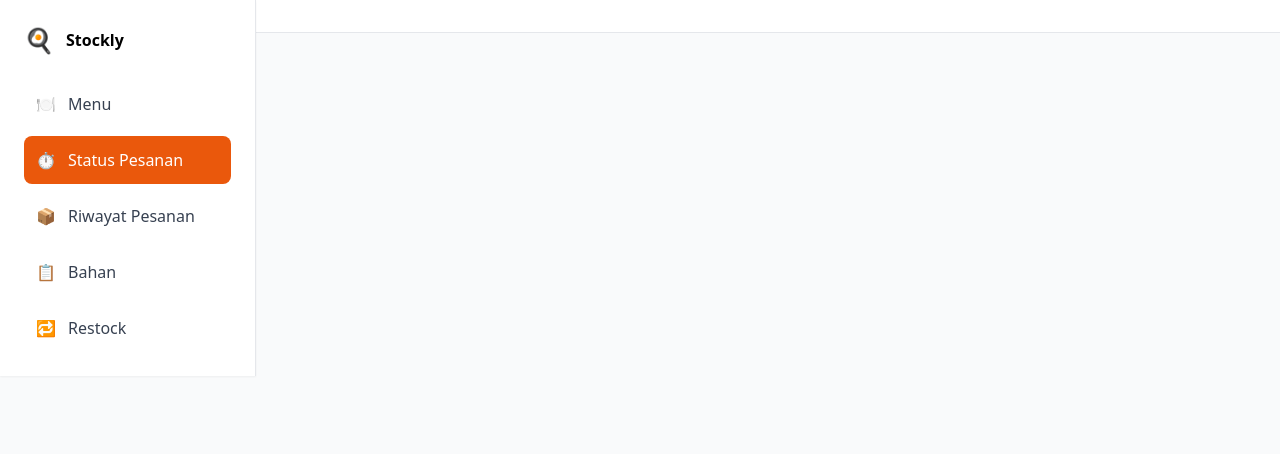
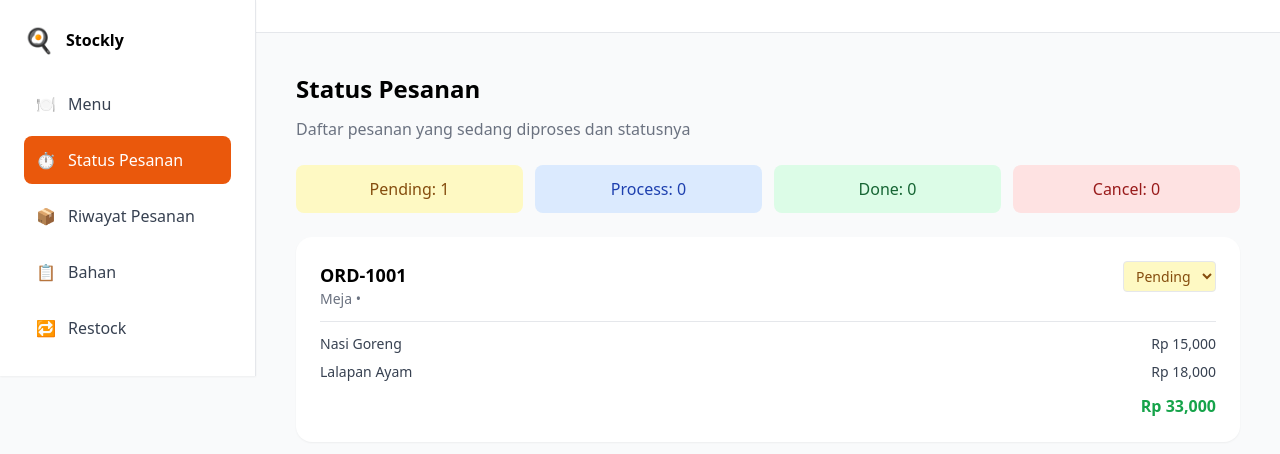
Before and after one commit to Ilanewos/Stockly, a React (Vite) app in the folder frontend/: page /status in a window 1280 px wide. Shown: the top 454 px of the page. Built offline with nearby package versions, Linux system fonts and the light colour scheme.

Commit message:
Menambahkan Halaman Status Pesanan

```diff
--- a/frontend/src/App.jsx
+++ b/frontend/src/App.jsx
@@ -6,7 +6,7 @@ import MenuPage from "./pages/MenuPage";
 import BahanPage from "./pages/BahanPage";
 import RestockPage from "./pages/RestockPage";
 import RiwayatPesananPage from "./pages/RiwayatPesananPage";
-
+import StatusPesananPage from "./pages/StatusPesananPage";
 
 export default function App() {
   const [open, setOpen] = useState(false);
@@ -22,8 +22,7 @@ export default function App() {
             <Route path="/bahan" element={<BahanPage />} />
             <Route path="/restock" element={<RestockPage />} />
             <Route path="/riwayat" element={<RiwayatPesananPage />} />
-
-
+            <Route path="/status" element={<StatusPesananPage />} />
           </Routes>
         </main>
       </div>
--- /dev/null
+++ b/frontend/src/pages/StatusPesananPage.jsx
@@ -0,0 +1,106 @@
+import React, { useState } from "react";
+import { pesanan as pesananAwal, menu as menuData } from "../data";
+
+export default function StatusPesananPage() {
+  const [pesanan, setPesanan] = useState(
+    pesananAwal.map((p) => ({ ...p, status: p.status || "Pending" }))
+  );
+
+  // Ganti status pesanan
+  const ubahStatus = (id, statusBaru) => {
+    setPesanan((prev) =>
+      prev.map((p) =>
+        p.id_pesanan === id ? { ...p, status: statusBaru } : p
+      )
+    );
+  };
+
+  // Hitung jumlah per status
+  const count = (status) => pesanan.filter((p) => p.status === status).length;
+
+  return (
+    <div className="p-6">
+      <h2 className="text-2xl font-bold mb-3">Status Pesanan</h2>
+      <p className="text-gray-500 mb-6">
+        Daftar pesanan yang sedang diproses dan statusnya
+      </p>
+
+      {/* Kartu ringkasan status */}
+      <div className="grid grid-cols-2 sm:grid-cols-4 gap-3 mb-6">
+        <div className="bg-yellow-100 text-yellow-800 p-3 rounded-lg text-center font-medium">
+          Pending: {count("Pending")}
+        </div>
+        <div className="bg-blue-100 text-blue-800 p-3 rounded-lg text-center font-medium">
+          Process: {count("Process")}
+        </div>
+        <div className="bg-green-100 text-green-800 p-3 rounded-lg text-center font-medium">
+          Done: {count("Done")}
+        </div>
+        <div className="bg-red-100 text-red-800 p-3 rounded-lg text-center font-medium">
+          Cancel: {count("Cancel")}
+        </div>
+      </div>
+
+      {/* Daftar pesanan */}
+      <div className="space-y-4">
+        {pesanan.map((p) => {
+          const total = p.total_bayar;
+          return (
+            <div key={p.id_pesanan} className="card">
+              <div className="flex justify-between items-start">
+                <div>
+                  <div className="font-semibold text-lg">
+                    ORD-{p.id_pesanan}
+                  </div>
+                  <div className="text-sm text-gray-500">
+                    Meja {p.nomor_meja} • {p.waktu}
+                  </div>
+                </div>
+
+                {/* Dropdown ubah status */}
+                <select
+                  value={p.status}
+                  onChange={(e) => ubahStatus(p.id_pesanan, e.target.value)}
+                  className={`px-2 py-1 rounded text-sm font-medium border ${
+                    p.status === "Pending"
+                      ? "bg-yellow-100 text-yellow-800"
+                      : p.status === "Process"
+                      ? "bg-blue-100 text-blue-800"
+                      : p.status === "Done"
+                      ? "bg-green-100 text-green-800"
+                      : "bg-red-100 text-red-800"
+                  }`}
+                >
+                  <option value="Pending">Pending</option>
+                  <option value="Process">Process</option>
+                  <option value="Done">Done</option>
+                  <option value="Cancel">Cancel</option>
+                </select>
+              </div>
+
+              {/* Detail item */}
+              <ul className="mt-3 border-t pt-2 text-sm">
+                {p.items.map((it, idx) => {
+                  const m = menuData.find((x) => x.id_menu === it.id_menu);
+                  return (
+                    <li
+                      key={idx}
+                      className="flex justify-between py-1 text-gray-700"
+                    >
+                      <span>{m?.nama_menu}</span>
+                      <span>Rp {it.subtotal.toLocaleString()}</span>
+                    </li>
+                  );
+                })}
+              </ul>
+
+              <div className="text-right text-green-600 font-semibold mt-2">
+                Rp {total.toLocaleString()}
+              </div>
+            </div>
+          );
+        })}
+      </div>
+    </div>
+  );
+}
```
